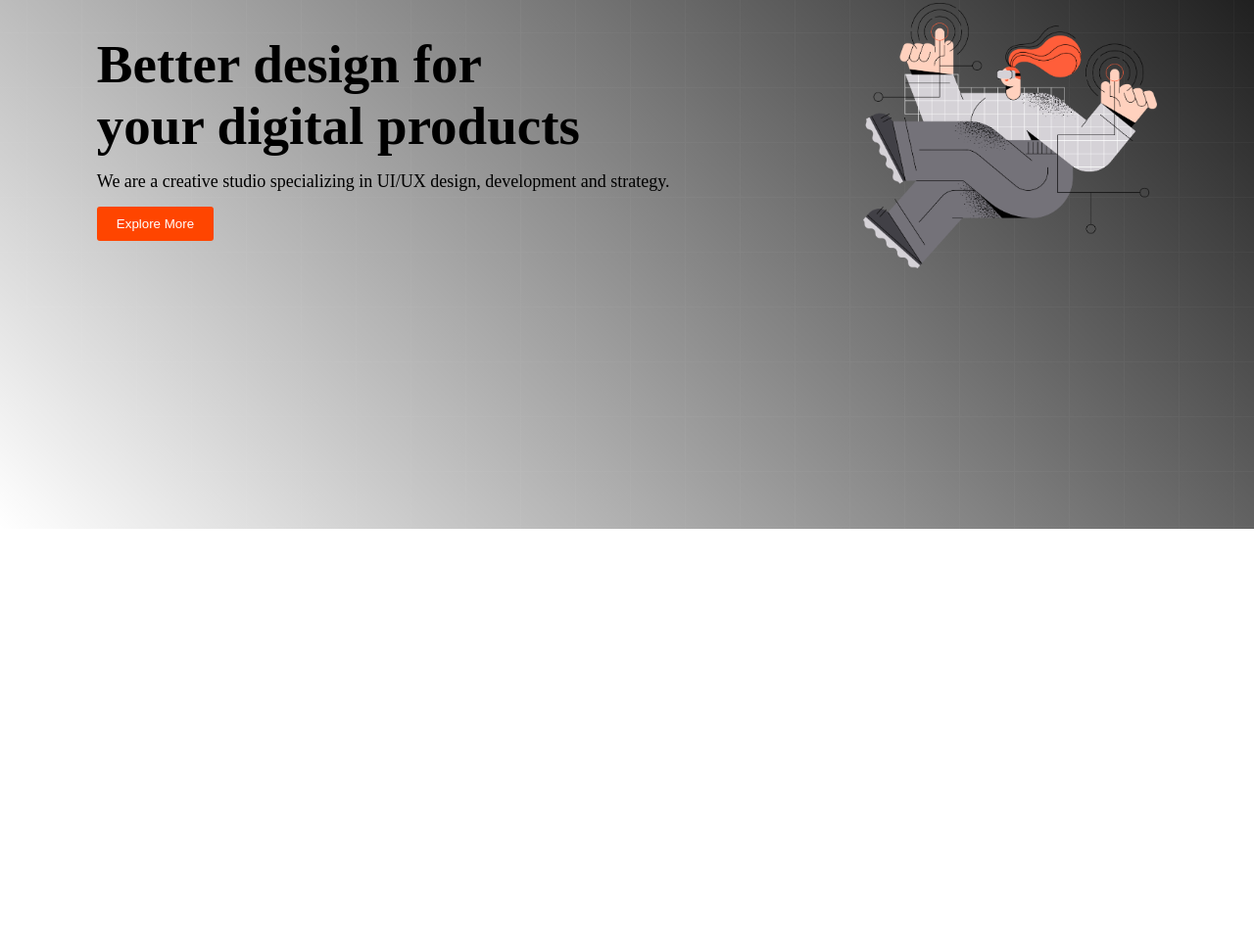
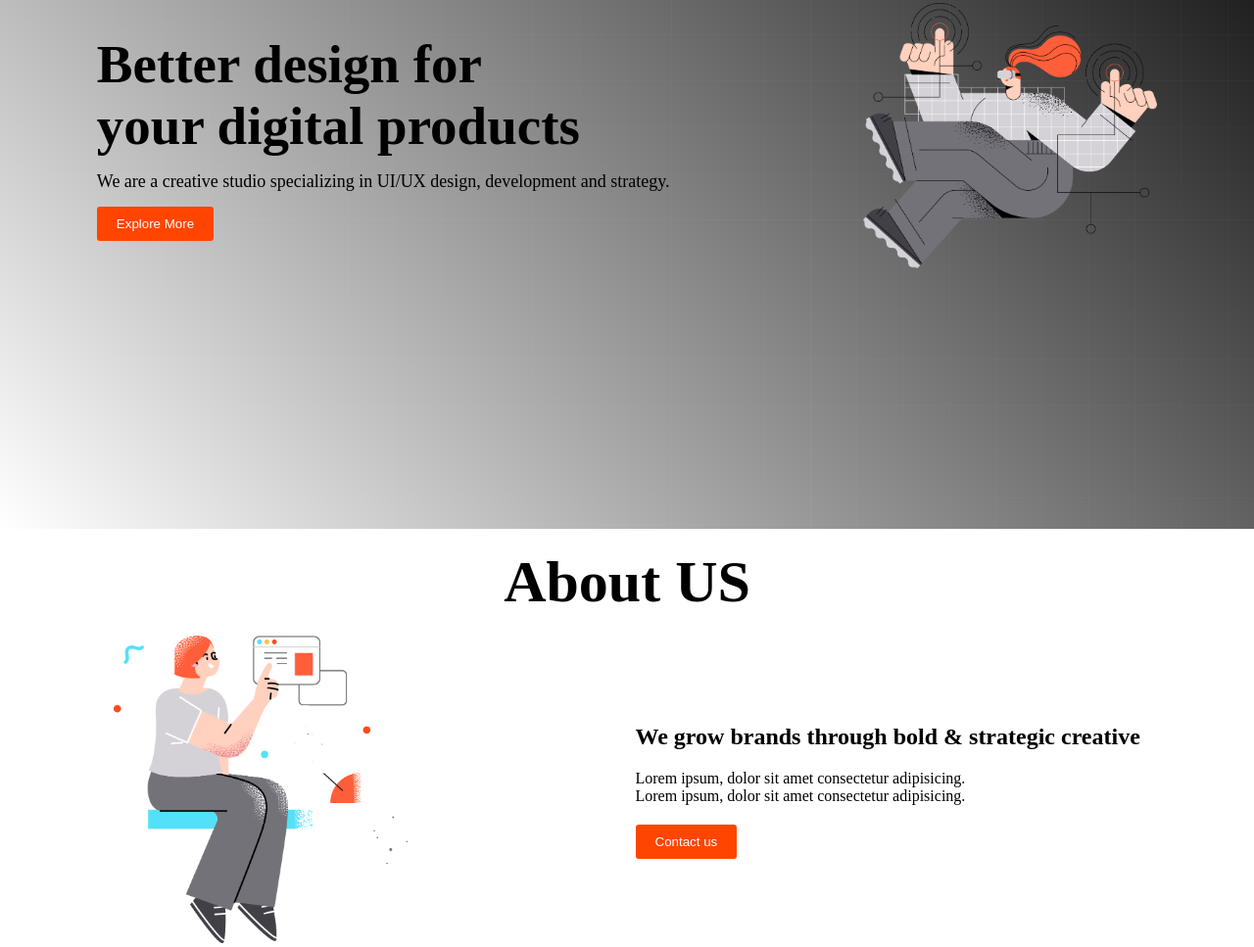
Before and after one commit to MIRNOMAN/simple-projects, a plain HTML site: page index.html in a window 1280 px wide. Shown: the part 343-1310 px from the top of the page at 98% size. Before the commit the page ends 883 px from the top, so only its background shows below. Drawn offline with Linux system fonts and the light colour scheme.

Commit message:
create body section

```diff
--- a/index.html
+++ b/index.html
@@ -40,7 +40,19 @@
 
     </header>
     <main>
-
+       <section>
+        <h1 class="main-section">About US</h1>
+        <div class="main-body-container">
+            <div class="main-body-photo">
+                <img class="main-body-img" src="./images/section.png" alt="">
+            </div>
+            <div class="main-body-info">
+                <h2 class="main-body-title">We grow brands through bold & strategic creative</h2>
+                <p class="main-body-description">Lorem ipsum, dolor sit amet consectetur adipisicing. <br> Lorem ipsum, dolor sit amet consectetur adipisicing.</p>
+                <button class="banner-button">Contact us</button>
+            </div>
+        </div>
+       </section>
     </main>
     <footer>
 
--- a/style/index.css
+++ b/style/index.css
@@ -40,6 +40,8 @@
     justify-content: space-around;
     align-items: center;
     background-image: url("../images/background.png"),linear-gradient(45deg,#0000,#000);
+    background-repeat: no-repeat;
+    background-size: cover;
 }
 .banner-title{
     font-size: 55px;
@@ -60,3 +62,22 @@
 .banner-info .banner-button:hover{
     color: blue
 }
+
+/* body section style */
+.main-section{
+    text-align: center;
+    padding: 20px 0px;
+    font-size: 60px;
+}
+.main-body-img{
+    width: 300px;
+}
+.main-body-container{
+    display: flex;
+    justify-content: space-around;
+    /* height: 100vh; */
+    align-items: center;
+}
+.main-body-description{
+    padding: 20px 0px;
+}
```
